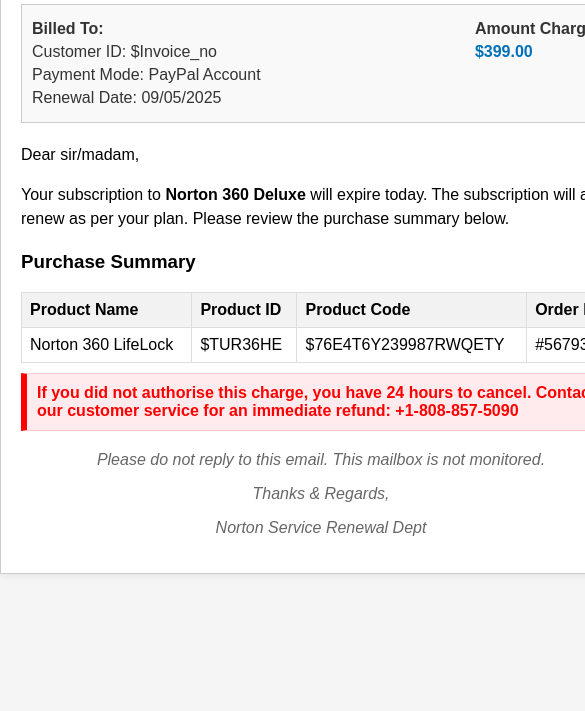
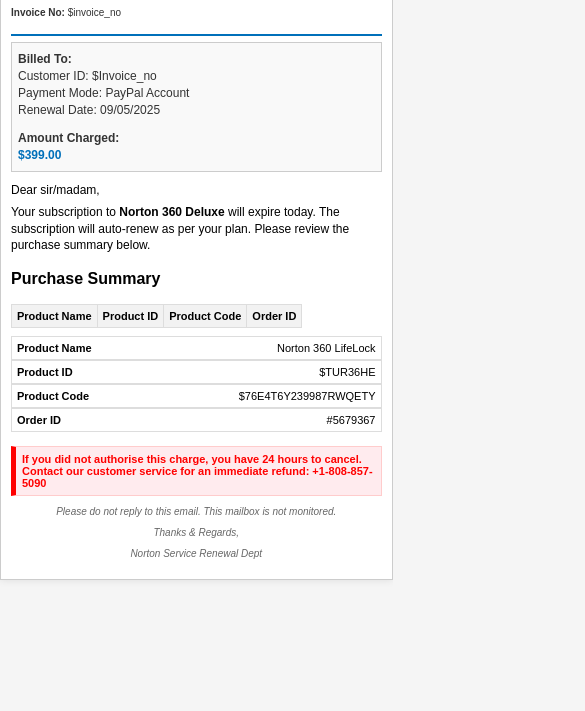
Before and after one commit to deepg17/paypalemailer, a plain HTML site: page index.html in a window 390 px wide. Shown: the part 133-844 px from the top of the page, 585 px wide, since content can reach past the window. Drawn offline with Linux system fonts and the light colour scheme.

Commit message:
Update index.html

```diff
--- a/index.html
+++ b/index.html
@@ -12,57 +12,63 @@
       padding: 0;
     }
     .container {
-      width: 600px;
-      margin: 20px auto;
+      width: 90%;
+      max-width: 600px;
+      margin: 15px auto;
       background-color: #fff;
       border: 1px solid #ccc;
-      padding: 20px;
-      box-shadow: 0 0 10px rgba(0,0,0,0.1);
+      padding: 15px;
+      box-shadow: 0 0 8px rgba(0,0,0,0.1);
     }
     .header {
       border-bottom: 2px solid #0070ba;
-      padding-bottom: 10px;
+      padding-bottom: 8px;
       display: flex;
       justify-content: space-between;
       align-items: center;
+      flex-wrap: wrap;
     }
     .header h1 {
       color: #0070ba;
       margin: 0;
-      font-size: 24px;
+      font-size: 22px;
     }
     .header .details {
-      font-size: 14px;
+      font-size: 13px;
       color: #333;
+      text-align: right;
+ទ
     }
     .billed-to {
       border: 1px solid #ccc;
-      padding: 10px;
-      margin: 10px 0;
+      padding: 8px;
+      margin: 8px 0;
       background-color: #f9f9f9;
       display: flex;
       justify-content: space-between;
+      flex-wrap: wrap;
     }
     .billed-to p {
-      margin: 5px 0;
+      margin: 4px 0;
       color: #333;
     }
     .amount-charged {
       font-weight: bold;
       color: #0070ba;
+      text-align: right;
     }
     .message {
-      margin: 20px 0;
-      line-height: 1.5;
+      margin: 15px 0;
+      line-height: 1.4;
     }
     .table {
       width: 100%;
       border-collapse: collapse;
-      margin: 10px 0;
+      margin: 8px 0;
     }
     .table th, .table td {
       border: 1px solid #ddd;
-      padding: 8px;
+      padding: 6px;
       text-align: left;
     }
     .table th {
@@ -71,29 +77,113 @@
     .warning {
       background-color: #ffebee;
       border: 1px solid #ffcccc;
-      border-left: 6px solid #ff0000;
+      border-left: 5px solid #ff0000;
       color: #ff0000;
-      padding: 10px;
-      margin: 10px 0;
+      padding: 8px;
+      margin: 8px 0;
       font-weight: bold;
     }
-    .warning a{
-        text-decoration: none;
-        color: #ff0000;
-
+    .warning a {
+      text-decoration: none;
+      color: #ff0000;
     }
     .footer {
       text-align: center;
       color: #666;
       font-style: italic;
-      margin-top: 20px;
+      margin-top: 15px;
+    }
+
+    /* Responsive Design for Mobile */
+    @media screen and (max-width: 600px) {
+      .container {
+        width: 95%;
+        padding: 10px;
+      }
+      .header {
+        flex-direction: column;
+        align-items: flex-start;
+        padding-bottom: 6px;
+      }
+      .header h1 {
+        font-size: 18px;
+      }
+      .header .details {
+        font-size: 10px;
+        text-align: left;
+        margin-top: 8px;
+      }
+      .billed-to {
+        flex-direction: column;
+        padding: 6px;
+        margin: 6px 0;
+      }
+      .billed-to p {
+        margin: 3px 0;
+        font-size: 12px;
+      }
+      .amount-charged {
+        text-align: left;
+        margin-top: 8px;
+        font-size: 12px;
+      }
+      .message {
+        margin: 10px 0;
+        font-size: 12px;
+      }
+      .message p {
+        margin: 5px 0;
+      }
+      .purchase-summary h3 {
+        font-size: 16px;
+      }
+      .table {
+        font-size: 11px;
+        margin: 6px 0;
+      }
+      .table th, .table td {
+        padding: 5px;
+      }
+      /* Stack table for small screens */
+      .table thead {
+        display: none;
+      }
+      .table tr {
+        display: block;
+        margin-bottom: 8px;
+      }
+      .table td {
+        display: block;
+        text-align: right;
+        position: relative;
+        padding-left: 50%;
+        padding-right: 5px;
+      }
+      .table td:before {
+        content: attr(data-label);
+        position: absolute;
+        left: 5px;
+        width: 45%;
+        padding-right: 5px;
+        font-weight: bold;
+        text-align: left;
+      }
+      .warning {
+        font-size: 11px;
+        padding: 6px;
+        margin: 6px 0;
+      }
+      .footer {
+        font-size: 10px;
+        margin-top: 10px;
+      }
     }
   </style>
 </head>
 <body>
   <div class="container">
     <div class="header">
-      <h1>PayPal Invoice</h1>
+      <img src="https://upload.wikimedia.org/wikipedia/commons/thumb/b/b5/PayPal.svg/2560px-PayPal.svg.png"width="100px;">
       <div class="details">
         <p><b>Date:</b> <span id="dynamicDate"></span></p>
         <p><b>Invoice No:</b> $invoice_no</p>
@@ -118,17 +208,17 @@
     <div class="purchase-summary">
       <h3>Purchase Summary</h3>
       <table class="table">
-        <tr><b>
+        <tr>
           <th>Product Name</th>
           <th>Product ID</th>
           <th>Product Code</th>
-          <th>Order ID</th></b>
+          <th>Order ID</th>
         </tr>
         <tr>
-          <td>Norton 360 LifeLock</td>
-          <td>$TUR36HE</td>
-          <td>$76E4T6Y239987RWQETY</td>
-          <td>#5679367</td>
+          <td data-label="Product Name">Norton 360 LifeLock</td>
+          <td data-label="Product ID">$TUR36HE</td>
+          <td data-label="Product Code">$76E4T6Y239987RWQETY</td>
+          <td data-label="Order ID">#5679367</td>
         </tr>
       </table>
     </div>
```
